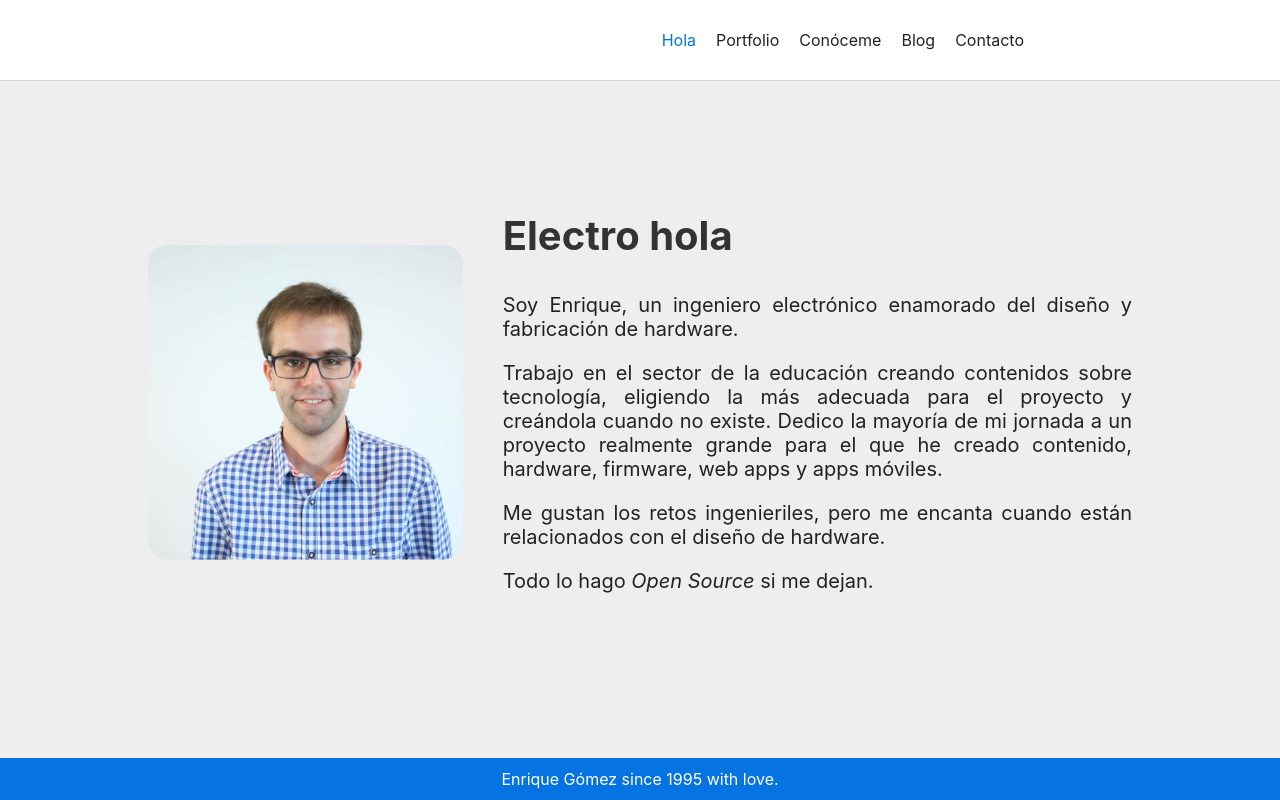
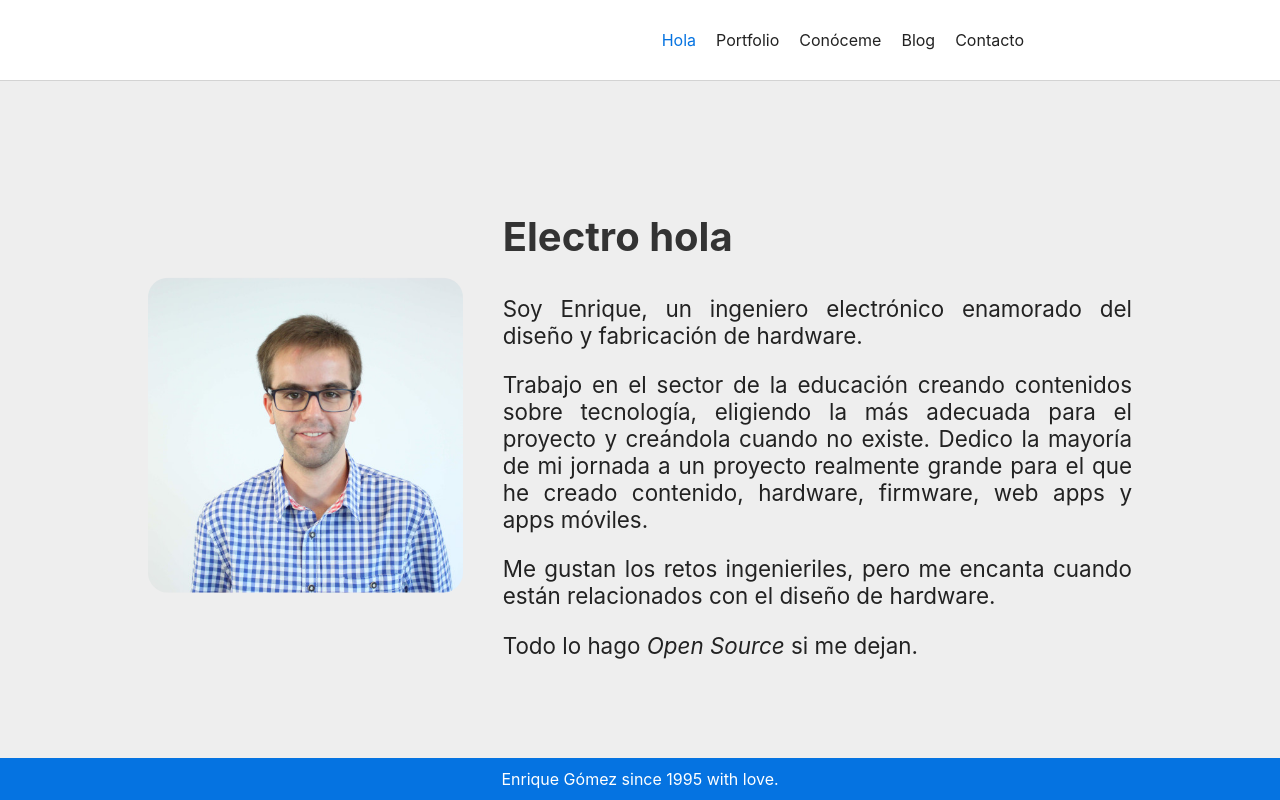
Before and after one commit to kikeelectronico/web-front, a React (Create React App) app in the folder web-front/: page / in a window 1280 px wide. Built offline with nearby package versions, Linux system fonts and the light colour scheme; no server answers.

Commit message:
hello texto style

```diff
--- a/web-front/src/pages/hello.css
+++ b/web-front/src/pages/hello.css
@@ -19,13 +19,13 @@
 }
 
 .hello-content h2 {
-  font-size: 40px;
+  font-size: 2.5em;
   margin-top: 0px;
   color: #333;
 }
 
 .hello-content p {
-  font-size: 20px;
+  font-size: 1.4em;
   color: #222;
 }
 
```
